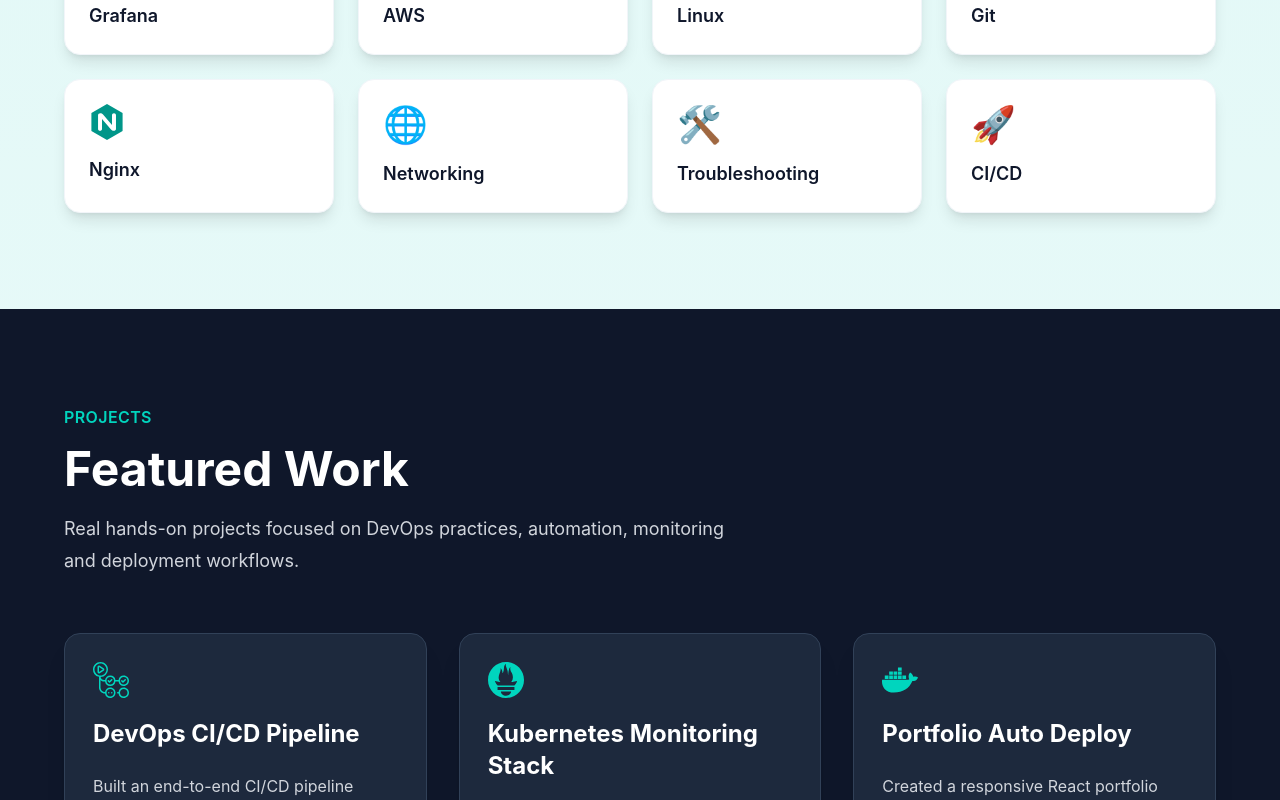
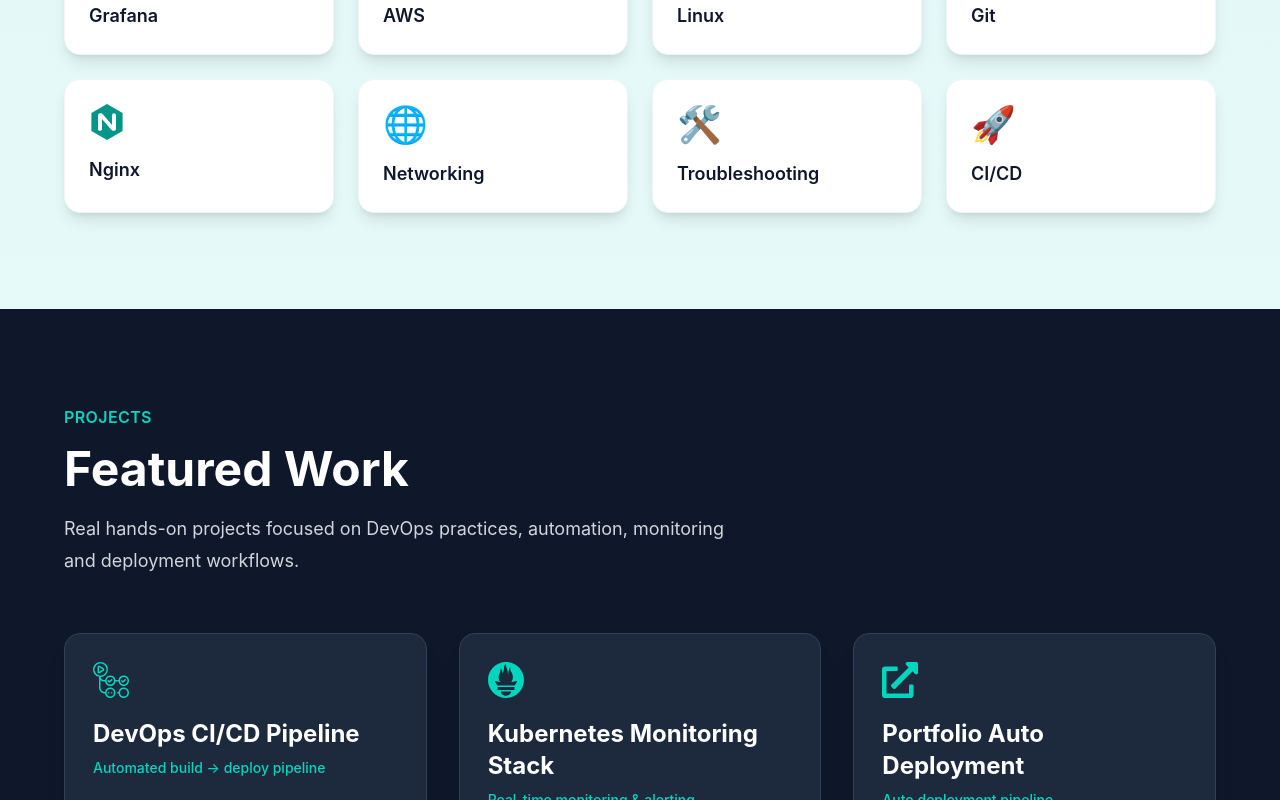
Before and after one commit to Shashikant0187/portfolio-v2, a React (Vite) app: page / in a window 1280 px wide. Shown: the part 2000-2800 px from the top of the page. Built offline with nearby package versions, Linux system fonts and the light colour scheme.

Commit message:
Improve projects with impact and highlights

```diff
--- a/src/components/Projects.jsx
+++ b/src/components/Projects.jsx
@@ -17,29 +17,31 @@
   {
     title: "DevOps CI/CD Pipeline",
     desc:
-        "Built an end-to-end CI/CD pipeline using GitHub Actions to build Docker images, push them to registry, and deploy workloads on Kubernetes.",
+      "Designed and implemented an automated CI/CD pipeline using GitHub Actions to build Docker images and deploy applications on Kubernetes, reducing manual deployment effort and ensuring faster release cycles.",
     tech: ["GitHub Actions", "Docker", "Kubernetes"],
     icon: <SiGithubactions />,
     link: "https://github.com/Shashikant0187",
+    highlight: "Automated build → deploy pipeline",
   },
   {
     title: "Kubernetes Monitoring Stack",
     desc:
-        "Implemented monitoring using Prometheus and Grafana for containerized workloads with dashboards, alerts, and performance visibility.",
-      tech: ["Prometheus", "Grafana", "K8s"],
+      "Built a monitoring and observability stack using Prometheus and Grafana to track application performance, visualize metrics, and enable proactive issue detection.",
+    tech: ["Prometheus", "Grafana", "Kubernetes"],
     icon: <SiPrometheus />,
     link: "https://github.com/Shashikant0187",
+    highlight: "Real-time monitoring & alerting",
   },
   {
-      title: "Portfolio Auto Deploy",
+    title: "Portfolio Auto Deployment",
     desc:
-        "Created a responsive React portfolio website with modern UI and automated deployment workflow using GitHub and hosting platforms.",
+      "Developed a responsive portfolio with React and integrated CI/CD for automatic deployment using GitHub and Vercel, ensuring continuous delivery on every code push.",
     tech: ["React", "Tailwind", "Vercel"],
-      icon: <FaDocker />,
+    icon: <FaExternalLinkAlt />,
     link: "https://github.com/Shashikant0187",
+    highlight: "Auto deployment pipeline",
   },
 ];
-
   return (
     <motion.section
       id="projects"
@@ -80,7 +82,9 @@
             <h3 className="text-2xl font-bold">
               {project.title}
             </h3>
-
+<p className="mt-2 text-sm text-teal-400 font-medium">
+  {project.highlight}
+</p>
             {/* Desc */}
             <p className="mt-5 text-gray-300 leading-8">
               {project.desc}
```
Lines whose indentation alone changed are shown as unchanged.
